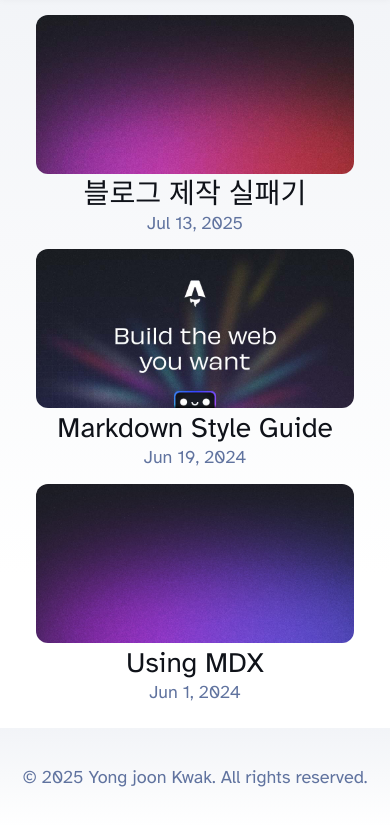
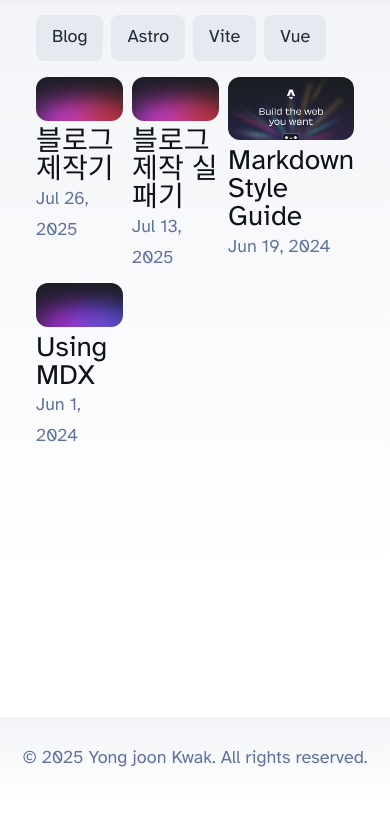
Before and after one commit to yong-joon-kwak/yong-joon-kwak.github.io, an Astro site: page / in a window 390 px wide. Shown: the part 25-850 px from the top of the page. Built offline with nearby package versions, Linux system fonts and the light colour scheme; Astro itself is replaced by a stand-in of ours.

Commit message:
배포테스트

```diff
--- a/src/components/Footer.astro
+++ b/src/components/Footer.astro
@@ -7,7 +7,7 @@
 </footer>
 <style>
 	footer {
-		padding: 2em 1em;
+		padding: 1.5em 1em;
 		background: linear-gradient(var(--gray-gradient)) no-repeat;
 		color: rgb(var(--gray));
 		text-align: center;
--- a/src/content.config.ts
+++ b/src/content.config.ts
@@ -12,6 +12,7 @@
 		pubDate: z.coerce.date(),
 		updatedDate: z.coerce.date().optional(),
 		heroImage: image().optional(),
+		tags: z.array(z.string()).optional(),
 	}),
 });
 
--- a/src/content/blog/블로그 제작 실패기.md
+++ b/src/content/blog/blog-creation-failure.md
@@ -1,8 +1,9 @@
 ---
 title: '블로그 제작 실패기'
-description: 'Astro 블로그 제작기'
+description: 'Vue 블로그 제작 실패기'
 pubDate: 'Jul 13 2025'
 heroImage: '../../assets/blog-placeholder-3.jpg'
+tags: ['Blog', 'Vue', 'Vite']
 ---
 
 ## 주의사항
--- /dev/null
+++ b/src/content/blog/blog-creation.md
@@ -0,0 +1,21 @@
+---
+title: '블로그 제작기'
+description: 'Astro 블로그 제작기'
+pubDate: 'Jul 26 2025'
+heroImage: '../../assets/blog-placeholder-3.jpg'
+tags: ['Blog', 'Astro', 'Vite']
+---
+
+## 블로그 구동 설계 및 과정
+
+이전에 [블로그 제작 실패기](/blog-creation-failure) 작성했던 때 이후로 다른 방법을 찾아냈다. 가장 중요하게 생각했던 부분은 다음과 같다.
+
+- 블로그 제작이 간단할 것 -> DB에 내용 저장을 하고 불러오는 식이 아니라, 우선은 간단하게 프론트에서만 처리할 수 있도록
+- 파일은 MD형식으로 간단하게 작성할 것 -> 파일 작성이 어려워지면 추후에 관리가 힘들어질 것.
+- 배포과정도 단순할 것
+
+요약하자면 최대한 단순하게 만들고 싶었다. 그래서 Vue3를 활용해서 만들고 싶었으나, 파일을 작성하는 부분에서 막혀 다른 길을 찾았다.
+
+## Astro
+
+결론적으로 말하면 [Astro](https://astro.build/)를 활용해서 블로그를 제작하였다.
--- a/src/pages/blog/index.astro
+++ /dev/null
@@ -1,114 +0,0 @@
----
-import BaseHead from '../../components/BaseHead.astro';
-import Header from '../../components/Header.astro';
-import Footer from '../../components/Footer.astro';
-import { SITE_TITLE, SITE_DESCRIPTION } from '../../consts';
-import { getCollection } from 'astro:content';
-import FormattedDate from '../../components/FormattedDate.astro';
-import { Image } from 'astro:assets';
-
-const posts = (await getCollection('blog')).sort(
-	(a, b) => b.data.pubDate.valueOf() - a.data.pubDate.valueOf(),
-);
----
-
-<!doctype html>
-<html lang="en">
-	<head>
-		<BaseHead title={SITE_TITLE} description={SITE_DESCRIPTION} />
-		<style>
-			main {
-				width: 960px;
-			}
-			ul {
-				display: flex;
-				flex-wrap: wrap;
-				gap: 2rem;
-				list-style-type: none;
-				margin: 0;
-				padding: 0;
-			}
-			ul li {
-				width: calc(50% - 1rem);
-			}
-			ul li * {
-				text-decoration: none;
-				transition: 0.2s ease;
-			}
-			ul li:first-child {
-				width: 100%;
-				margin-bottom: 1rem;
-				text-align: center;
-			}
-			ul li:first-child img {
-				width: 100%;
-			}
-			ul li:first-child .title {
-				font-size: 2.369rem;
-			}
-			ul li img {
-				margin-bottom: 0.5rem;
-				border-radius: 12px;
-			}
-			ul li a {
-				display: block;
-			}
-			.title {
-				margin: 0;
-				color: rgb(var(--black));
-				line-height: 1;
-			}
-			.date {
-				margin: 0;
-				color: rgb(var(--gray));
-			}
-			ul li a:hover h4,
-			ul li a:hover .date {
-				color: rgb(var(--accent));
-			}
-			ul a:hover img {
-				box-shadow: var(--box-shadow);
-			}
-			@media (max-width: 720px) {
-				ul {
-					gap: 0.5em;
-				}
-				ul li {
-					width: 100%;
-					text-align: center;
-				}
-				ul li:first-child {
-					margin-bottom: 0;
-				}
-				ul li:first-child .title {
-					font-size: 1.563em;
-				}
-			}
-		</style>
-	</head>
-	<body>
-		<Header />
-		<main>
-			<section>
-				<ul>
-					{
-						posts.map((post) => (
-							<li>
-								<a href={`/blog/${post.id}/`}>
-									{post.data.heroImage && (
-										<Image width={720} height={360} src={post.data.heroImage} alt="" />
-									)}
-									<h4 class="title">{post.data.title}</h4>
-									<p class="date">
-										<FormattedDate date={post.data.pubDate} />
-									</p>
-								</a>
-							</li>
-						))
-					}
-				</ul>
-			</section>
-		</main>
-		<Footer />
-	</body>
-</html>
--- a/src/pages/index.astro
+++ b/src/pages/index.astro
@@ -8,8 +8,10 @@
 import { Image } from 'astro:assets';
 
 const posts = (await getCollection('blog')).sort(
-	(a, b) => b.data.pubDate.valueOf() - a.data.pubDate.valueOf(),
+	(a, b) => b.data.pubDate.valueOf() - a.data.pubDate.valueOf()
 );
+
+const tags = new Set(posts.map((post) => post.data.tags).filter((tag) => tag !== undefined).flat());
 ---
 
 <!doctype html>
@@ -18,34 +20,23 @@
 		<BaseHead title={SITE_TITLE} description={SITE_DESCRIPTION} />
 		<style>
 			main {
-				width: 960px;
+				width: 1200px;
+				height: calc(100vh - 70px - 3em);
 			}
 			ul {
-				display: flex;
-				flex-wrap: wrap;
+				display: grid;
+				grid-template-columns: repeat(3, 1fr);
 				gap: 2rem;
 				list-style-type: none;
 				margin: 0;
 				padding: 0;
 			}
-			ul li {
-				width: calc(50% - 1rem);
-			}
+
 			ul li * {
 				text-decoration: none;
 				transition: 0.2s ease;
 			}
-			ul li:first-child {
-				width: 100%;
-				margin-bottom: 1rem;
-				text-align: center;
-			}
-			ul li:first-child img {
-				width: 100%;
-			}
-			ul li:first-child .title {
-				font-size: 2.369rem;
-			}
+
 			ul li img {
 				margin-bottom: 0.5rem;
 				border-radius: 12px;
@@ -69,20 +60,25 @@
 			ul a:hover img {
 				box-shadow: var(--box-shadow);
 			}
+
+			.tag-container {
+				display: flex;
+				flex-wrap: wrap;
+				gap: 0.5rem;
+				margin-bottom: 1rem;
+			}
+			.tag-button {
+				padding: 0.5rem 1rem;
+				border-radius: 0.5rem;
+				background-color: rgb(var(--gray-light));
+				color: rgb(var(--gray-dark));
+				border: none;
+			}
 			@media (max-width: 720px) {
 				ul {
 					gap: 0.5em;
 				}
-				ul li {
-					width: 100%;
-					text-align: center;
-				}
-				ul li:first-child {
-					margin-bottom: 0;
-				}
-				ul li:first-child .title {
-					font-size: 1.563em;
-				}
+
 			}
 		</style>
 	</head>
@@ -90,6 +86,11 @@
 		<Header />
 		<main>
 			<section>
+				<div class="tag-container">
+					{Array.from(tags).map((tag) => (
+						<button class="tag-button">{tag}</button>
+					))}
+				</div>
 				<ul>
 					{
 						posts.map((post) => (
--- a/src/styles/global.css
+++ b/src/styles/global.css
@@ -40,7 +40,7 @@
 	word-wrap: break-word;
 	overflow-wrap: break-word;
 	color: rgb(var(--gray-dark));
-	font-size: 20px;
+	font-size: 16px;
 	line-height: 1.7;
 }
 main {
```
Also changed, not shown: src/pages/about.astro (deleted, +0 -63 lines), .github/workflows/deploy.yml (added).
